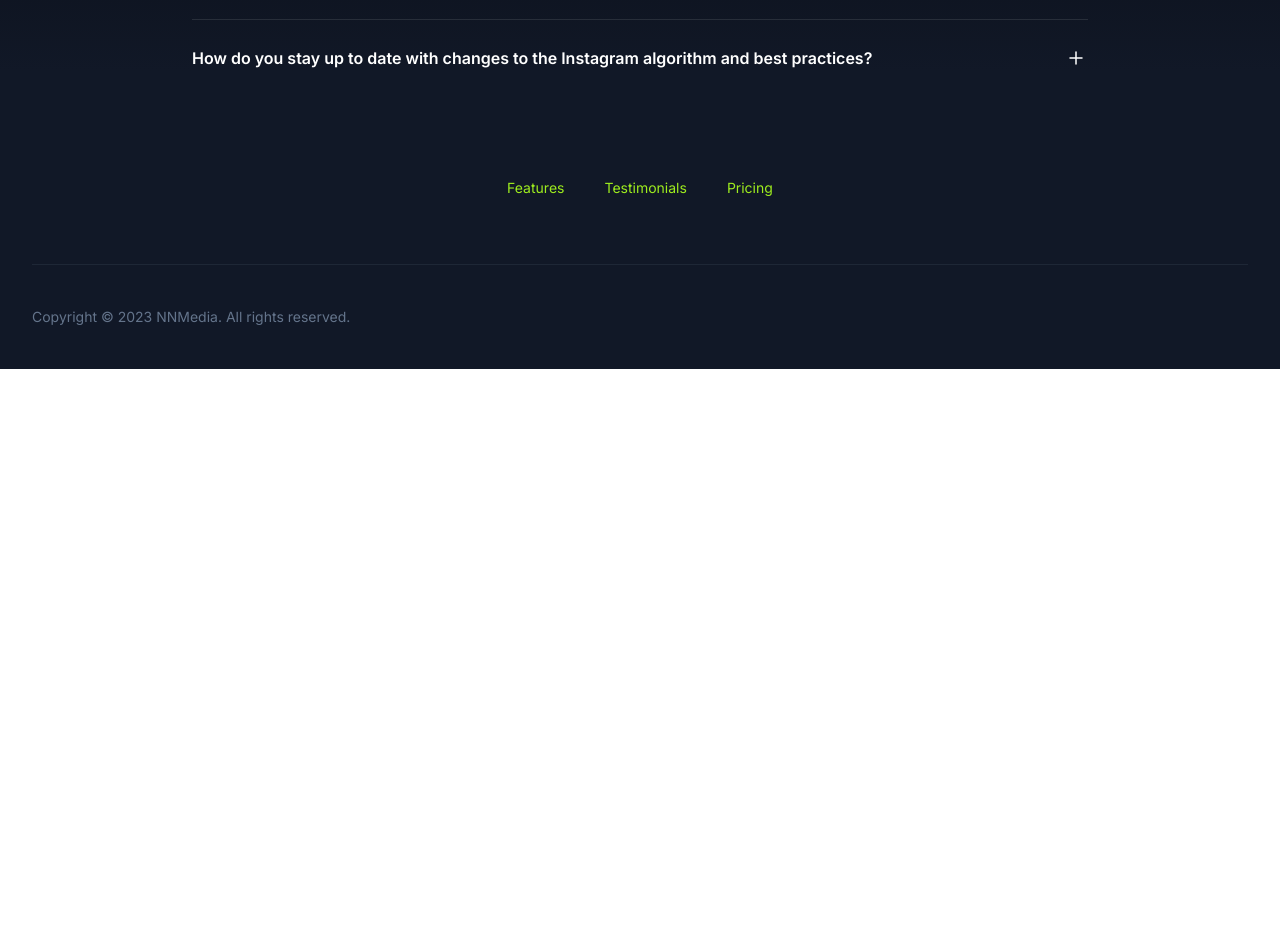
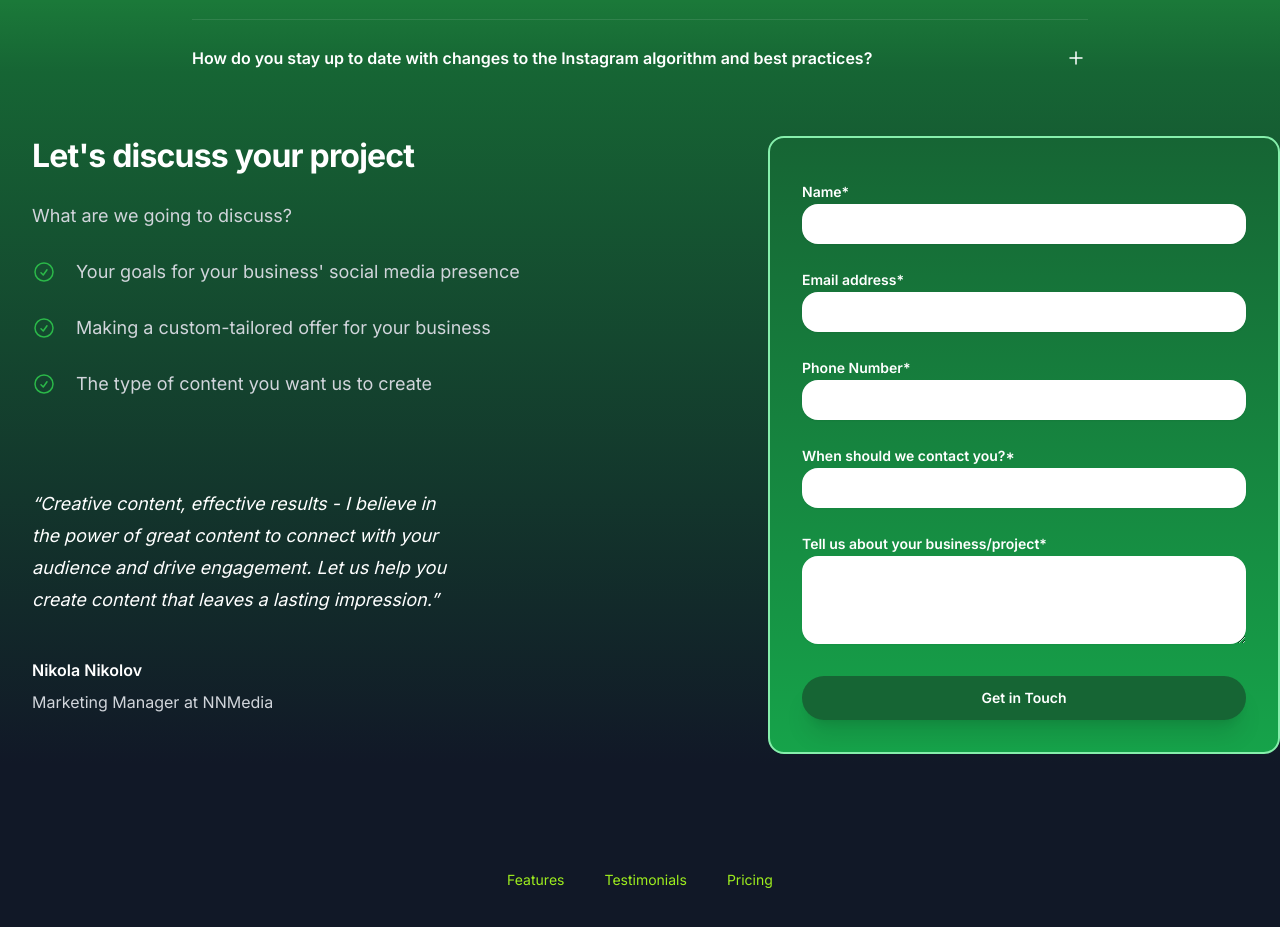
Before and after one commit to davidFCDev/nmedia, a Next.js app: page / in a window 1280 px wide. Shown: the part 5580-6507 px from the top of the page. Before the commit the page ends 5949 px from the top, so only its background shows below. Built offline with nearby package versions, Linux system fonts and the light colour scheme; what tailwindcss-animated would draw is missing.

Commit message:
add form and fix errpr

```diff
--- a/src/components/Contacts.jsx
+++ b/src/components/Contacts.jsx
@@ -1,17 +1,12 @@
-import {
-    BuildingOffice2Icon,
-    EnvelopeIcon,
-    PhoneIcon,
-} from '@heroicons/react/24/outline'
 import * as Yup from 'yup'
 import { Form, Formik } from 'formik'
 import { useState } from 'react'
 import FormField from './FormField'
 import toast from 'react-hot-toast'
 import axios from 'axios'
-import facebook from '@/images/facebook.png'
-import instagram from '@/images/instagram.png'
 import Image from 'next/image'
+import { CheckCircleIcon, CheckIcon } from '@heroicons/react/24/outline'
+
 export function Contacts() {
     const ContactSchema = Yup.object().shape({
         email: Yup.string()
@@ -72,10 +67,62 @@ export function Contacts() {
 
     return (
         <div
-            className="relative isolate bg-gray-900 pb-12 lg:pb-0"
+            className="relative isolate bg-gradient-to-b from-green-800 to-gray-900 py-16 pb-12 lg:pb-0"
             id="contact"
         >
             <div className="mx-auto grid max-w-7xl grid-cols-1 lg:grid-cols-2">
+                <div className="relative px-6 lg:static lg:px-8 ">
+                    <div className="mx-auto max-w-xl lg:mx-0 lg:max-w-lg">
+                        <h2 className="text-3xl font-bold tracking-tight text-white">
+                            Let&apos;s discuss your project
+                        </h2>
+                        <p className="mt-6 text-lg leading-8 text-gray-300">
+                            What are we going to discuss?
+                        </p>
+                        <p className="mt-6 flex items-center text-lg leading-8 text-gray-300">
+                            <CheckCircleIcon className="mr-5 h-6 w-6   text-[#2BB849]" />
+                            Your goals for your business&apos; social media
+                            presence
+                        </p>
+                        <p className="mt-6 flex items-center text-lg leading-8 text-gray-300">
+                            <CheckCircleIcon className="mr-5 h-6 w-6   text-[#2BB849]" />
+                            Making a custom-tailored offer for your business
+                        </p>
+                        <p className="mt-6 flex items-center text-lg leading-8 text-gray-300">
+                            <CheckCircleIcon className="mr-5 h-6 w-6   text-[#2BB849]" />
+                            The type of content you want us to create
+                        </p>
+                        <section className=" py-12">
+                            <div className="mx-auto grid max-w-2xl grid-cols-1 lg:mx-0 lg:max-w-none">
+                                <div className="flex flex-col pb-10 sm:pb-16 lg:pb-0 lg:pr-8 xl:pr-20">
+                                    <figure className="mt-10 flex flex-auto flex-col justify-between">
+                                        <blockquote className="text-lg italic leading-8 text-white">
+                                            <p>
+                                                “Creative content, effective
+                                                results - I believe in the power
+                                                of great content to connect with
+                                                your audience and drive
+                                                engagement. Let us help you
+                                                create content that leaves a
+                                                lasting impression.”
+                                            </p>
+                                        </blockquote>
+                                        <figcaption className="mt-10 flex items-center gap-x-6">
+                                            <div className="text-base">
+                                                <div className="font-semibold text-white">
+                                                    Nikola Nikolov
+                                                </div>
+                                                <div className="mt-1 text-gray-300">
+                                                    Marketing Manager at NNMedia
+                                                </div>
+                                            </div>
+                                        </figcaption>
+                                    </figure>
+                                </div>
+                            </div>
+                        </section>
+                    </div>
+                </div>
                 <Formik
                     initialValues={{ ...contactDetails }}
                     validationSchema={ContactSchema}
@@ -96,17 +143,17 @@ export function Contacts() {
                                 name="form-name"
                                 value="contact"
                             />
-                            <div className="mx-auto max-w-xl px-8 lg:mr-0 lg:max-w-lg lg:px-0 lg:pt-28">
+                            <div className="mx-auto max-w-xl rounded-2xl border-2 border-green-300 bg-gradient-to-t from-green-600 to-green-800 p-8 lg:mr-0 lg:max-w-lg">
                                 <div className="mt-2.5">
                                     <FormField
                                         type={'text'}
                                         name={'name'}
                                         autoComplete="given-name"
                                         inputClass={
-                                            'block w-full rounded-md border-0 bg-white/5 py-2 px-3.5 text-white shadow-sm ring-1 ring-inset ring-white/10 focus:ring-2 focus:ring-inset focus:ring-indigo-500 sm:text-sm sm:leading-6'
+                                            'block w-full rounded-2xl border-0 bg-white py-2 px-3.5 text-white shadow-sm ring-1 ring-inset ring-white/10 focus:ring-2 focus:ring-inset focus:ring-indigo-500 sm:text-sm sm:leading-6'
                                         }
                                         groupClass="my-2"
-                                        label={'Name'}
+                                        label={'Name*'}
                                         labelClass={
                                             'block text-sm font-semibold leading-6 text-white'
                                         }
@@ -121,10 +168,10 @@ export function Contacts() {
                                         name={'email'}
                                         autoComplete="email"
                                         inputClass={
-                                            'block w-full rounded-md border-0 bg-white/5 py-2 px-3.5 text-white shadow-sm ring-1 ring-inset ring-white/10 focus:ring-2 focus:ring-inset focus:ring-indigo-500 sm:text-sm sm:leading-6'
+                                            'block w-full rounded-2xl border-0 bg-white py-2 px-3.5 text-black shadow-sm ring-1 ring-inset ring-white/10 focus:ring-2 focus:ring-inset focus:ring-indigo-500 sm:text-sm sm:leading-6'
                                         }
                                         groupClass="my-2"
-                                        label={'Email'}
+                                        label={'Email address*'}
                                         labelClass={
                                             'block text-sm font-semibold leading-6 text-white'
                                         }
@@ -138,10 +185,10 @@ export function Contacts() {
                                         name={'phone'}
                                         autoComplete="tel"
                                         inputClass={
-                                            'block w-full rounded-md border-0 bg-white/5 py-2 px-3.5 text-white shadow-sm ring-1 ring-inset ring-white/10 focus:ring-2 focus:ring-inset focus:ring-indigo-500 sm:text-sm sm:leading-6'
+                                            'block w-full rounded-2xl border-0 bg-white py-2 px-3.5 text-black shadow-sm ring-1 ring-inset ring-white/10 focus:ring-2 focus:ring-inset focus:ring-indigo-500 sm:text-sm sm:leading-6'
                                         }
                                         groupClass="my-2"
-                                        label={'Phone'}
+                                        label={'Phone Number*'}
                                         labelClass={
                                             'block text-sm font-semibold leading-6 text-white'
                                         }
@@ -154,12 +201,10 @@ export function Contacts() {
                                         type={'text'}
                                         name={'whenToContact'}
                                         inputClass={
-                                            'block w-full rounded-md border-0 bg-white/5 py-2 px-3.5 text-white shadow-sm ring-1 ring-inset ring-white/10 focus:ring-2 focus:ring-inset focus:ring-indigo-500 sm:text-sm sm:leading-6'
+                                            'block w-full rounded-2xl border-0 bg-white py-2 px-3.5 text-black shadow-sm ring-1 ring-inset ring-white/10 focus:ring-2 focus:ring-inset focus:ring-indigo-500 sm:text-sm sm:leading-6'
                                         }
                                         groupClass="my-2"
-                                        label={
-                                            'When would be a good time to contact you?'
-                                        }
+                                        label={'When should we contact you?*'}
                                         labelClass={
                                             'block text-sm font-semibold leading-6 text-white'
                                         }
@@ -171,11 +216,11 @@ export function Contacts() {
                                             type={'textarea'}
                                             name={'message'}
                                             inputClass={
-                                                'block w-full rounded-md border-0 bg-white/5 py-2 px-3.5 text-white shadow-sm ring-1 ring-inset ring-white/10 focus:ring-2 focus:ring-inset focus:ring-indigo-500 sm:text-sm sm:leading-6'
+                                                'block w-full rounded-2xl border-0 bg-white py-2 px-3.5 text-black shadow-sm ring-1 ring-inset ring-white/10 focus:ring-2 focus:ring-inset focus:ring-indigo-500 sm:text-sm sm:leading-6'
                                             }
                                             groupClass="my-2"
                                             label={
-                                                'Tell us about your business/project'
+                                                'Tell us about your business/project*'
                                             }
                                             labelClass={
                                                 'block text-sm font-semibold leading-6 text-white'
@@ -185,12 +230,12 @@ export function Contacts() {
                                         />
                                     </div>
                                 </div>
-                                <div className="mt-8 flex justify-end">
+                                <div className="mt-8 flex justify-center">
                                     <button
                                         type="submit"
                                         onClick={handleSubmit}
                                         disabled={loading}
-                                        className="rounded-md bg-indigo-500 px-3.5 py-2.5 text-center text-sm font-semibold text-white shadow-sm hover:bg-indigo-400 focus-visible:outline focus-visible:outline-2 focus-visible:outline-offset-2 focus-visible:outline-indigo-500"
+                                        className="w-full rounded-full bg-green-800 px-3.5 py-2.5 text-center text-sm font-semibold text-white shadow-xl"
                                     >
                                         {loading && (
                                             <svg
@@ -210,7 +255,7 @@ export function Contacts() {
                                                 />
                                             </svg>
                                         )}
-                                        {'Send'}
+                                        Get in Touch
                                     </button>
                                 </div>
                             </div>
--- a/src/pages/index.jsx
+++ b/src/pages/index.jsx
@@ -11,6 +11,7 @@ import { SecondaryFeatures } from '@/components/SecondaryFeatures'
 import Image from 'next/image'
 import logo from '../images/logos/nnmedia_logo.png'
 import { ArrowDownIcon } from '@heroicons/react/24/outline'
+import { Contacts } from '../components/Contacts'
 
 
 export default function Home() {
@@ -23,18 +24,18 @@ export default function Home() {
                   content="Most bookkeeping software is accurate, but hard to use. We make the opposite trade-off, and hope you don’t get audited."
               />
           </Head>
-      <main >
+          <main>
               <Header />
 
-        <div className='bg-gradient-to-t from-[#9EED1E] via-[#4D5552] via-70% to-gray-950 pb-8'>
+              <div className="bg-gradient-to-t from-[#9EED1E] via-[#4D5552] via-70% to-gray-950 pb-8">
                   <Image
                       src={logo}
                       width={1000}
                       height={1000}
                       alt="logo"
-          className="mx-auto drop-shadow-xl animate-fade-up"
+                      className="mx-auto animate-fade-up drop-shadow-xl"
                   />
-        <ArrowDownIcon className='w-9 h-9 invisible lg:visible text-gray-900 bg-transparent mx-auto cursor-pointer'/>
+                  <ArrowDownIcon className="invisible mx-auto h-9 w-9 cursor-pointer bg-transparent text-gray-900 lg:visible" />
               </div>
 
               <Hero />
@@ -44,6 +45,7 @@ export default function Home() {
               {/* <Testimonials />*/}
 
               <Faqs />
+              <Contacts />
           </main>
           <Footer />
       </>
```
Also changed, not shown: src/components/Faqs.jsx (+34 -23 lines). Lines whose indentation alone changed are shown as unchanged.
